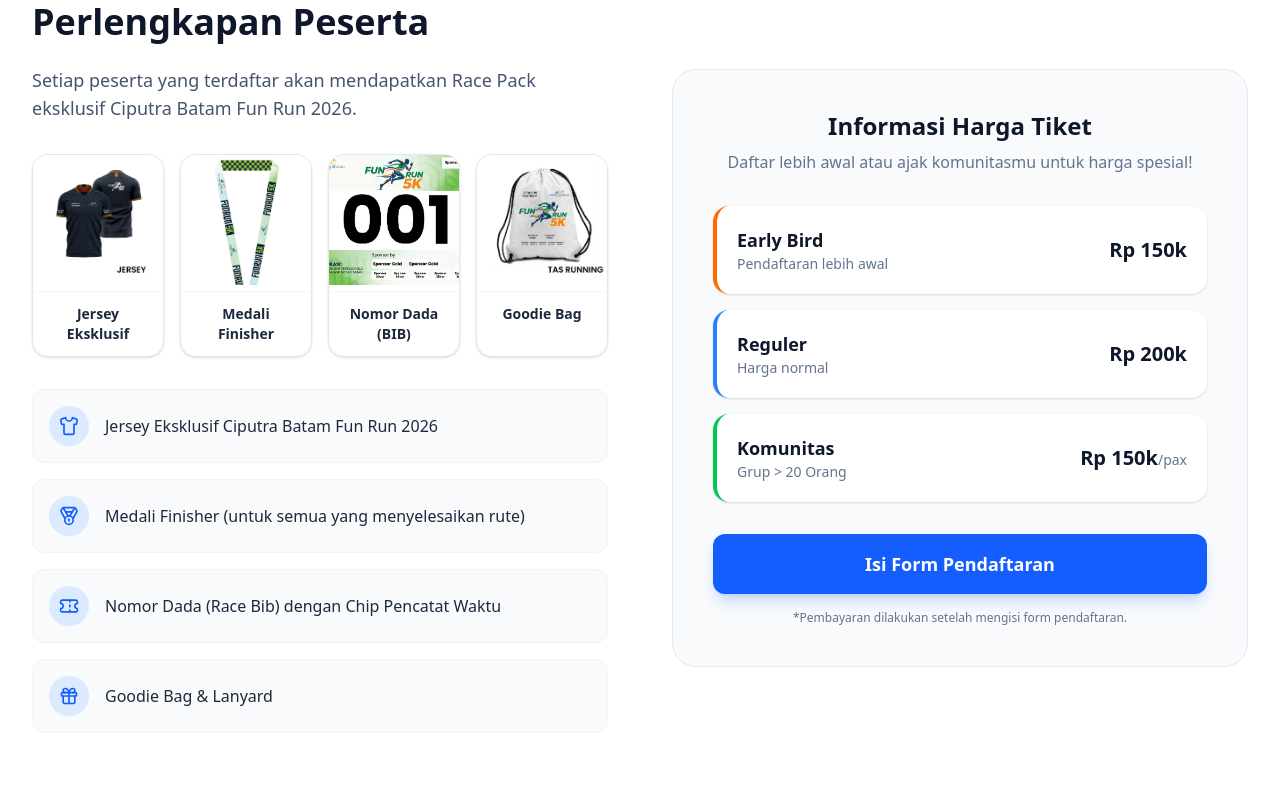
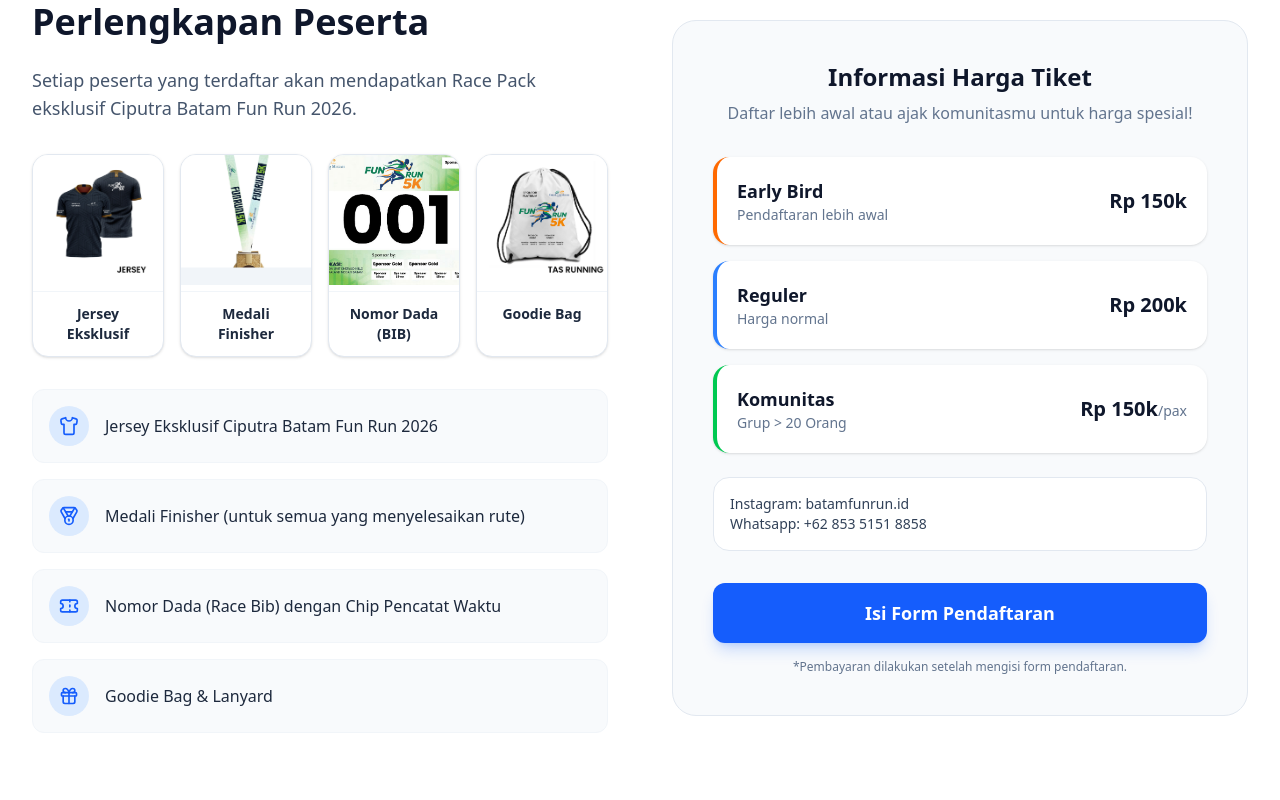
Before and after one commit to TehObeng/ciputrafunrun5kGemini, a React (Vite) app: page / in a window 1280 px wide. Shown: the part 1560-2360 px from the top of the page. Built offline with nearby package versions, Linux system fonts and the light colour scheme.

Commit message:
feat: add contact info and medal image offset

```diff
--- a/src/App.tsx
+++ b/src/App.tsx
@@ -26,12 +26,14 @@
 const GOOGLE_FORM_URL = "https://forms.gle/gapqf3KjGvrc8SbG9";
 
 const EVENT_NAME = 'Ciputra Batam Fun Run 2026';
+const INSTAGRAM_HANDLE = 'batamfunrun.id';
+const WHATSAPP_NUMBER = '+62 853 5151 8858';
 
 type RacePackImage = {
   src: string;
   alt: string;
   label: string;
-  positionClass?: string;
+  imageClassName?: string;
 };
 
 const racePackImages: RacePackImage[] = [
@@ -44,7 +46,7 @@
     src: medalImage,
     alt: `Medali dan lanyard ${EVENT_NAME}`,
     label: 'Medali Finisher',
-    positionClass: 'object-top',
+    imageClassName: 'scale-110 -translate-y-6',
   },
   {
     src: bibImage,
@@ -57,6 +59,21 @@
     label: 'Goodie Bag',
   },
 ];
+
+function ContactInfoBlock({
+  className,
+  textClassName,
+}: {
+  className?: string;
+  textClassName?: string;
+}) {
+  return (
+    <div className={className}>
+      <p className={textClassName}>Instagram: {INSTAGRAM_HANDLE}</p>
+      <p className={textClassName}>Whatsapp: {WHATSAPP_NUMBER}</p>
+    </div>
+  );
+}
 
 function ImagePreviewModal({
   image,
@@ -318,7 +335,7 @@
                       <img
                         src={item.src}
                         alt={item.alt}
-                        className={`h-full w-full object-cover transition-transform duration-500 group-hover:scale-110 ${item.positionClass ?? ''}`}
+                        className={`h-full w-full object-cover transition-transform duration-500 group-hover:scale-110 ${item.imageClassName ?? ''}`}
                       />
                     </button>
                     <div className="p-3 text-center text-sm font-bold text-slate-800 border-t border-slate-100">{item.label}</div>
@@ -378,6 +395,11 @@
                   <div className="text-xl font-extrabold text-slate-900">Rp 150k<span className="text-sm font-normal text-slate-500">/pax</span></div>
                 </div>
               </div>
+
+              <ContactInfoBlock
+                className="mt-6 rounded-2xl border border-slate-200 bg-white p-4 text-left"
+                textClassName="text-sm font-medium text-slate-700"
+              />
 
               <div className="mt-8">
                 <a
@@ -488,6 +510,11 @@
             </p>
           </div>
 
+          <ContactInfoBlock
+            className="mt-6 space-y-1"
+            textClassName="text-sm text-slate-400"
+          />
+
           <div className="mt-8 flex flex-wrap items-center justify-center gap-6">
             <img
               src={logoFunRun}
```
Also changed, not shown: 1 other file (tests, documents, lock files or other folders).
